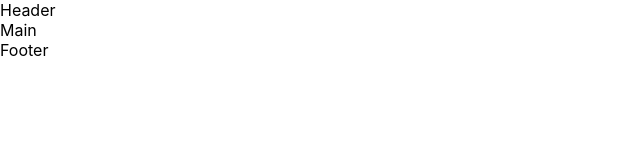
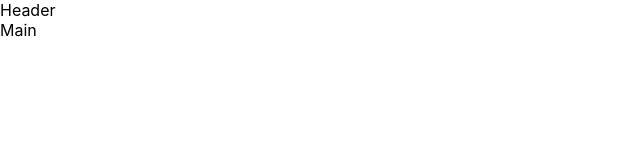
Before and after one commit to McGuire00/fullstack-project, a React (Create React App) app in the folder intsureview_fe/: page / in a window 1280 px wide. Shown: the top 160 px of the page, without its empty margins (0-640 px from the left). Built offline with nearby package versions, Linux system fonts and the light colour scheme.

Commit message:
Changed styling of App components

```diff
--- a/intsureview_fe/src/Components/App/App.css
+++ b/intsureview_fe/src/Components/App/App.css
@@ -1,13 +1,16 @@
-h1 {
-  padding: 0.77rem 0;
-  background-color: #4169e1;
-  text-align: center;
-  font-family: "Poppins", sans-serif;
-  font-size: 1.88rem;
-  color: #fff;
+html,
+body,
+#root {
+  height: 100%;
   margin: 0;
 }
 
-h1 .highlight {
-  color: #90ee90;
+.App {
+  display: flex;
+  flex-direction: column;
+  min-height: 100%;
 }
+
+.main {
+  flex-grow: 1;
+}
```
